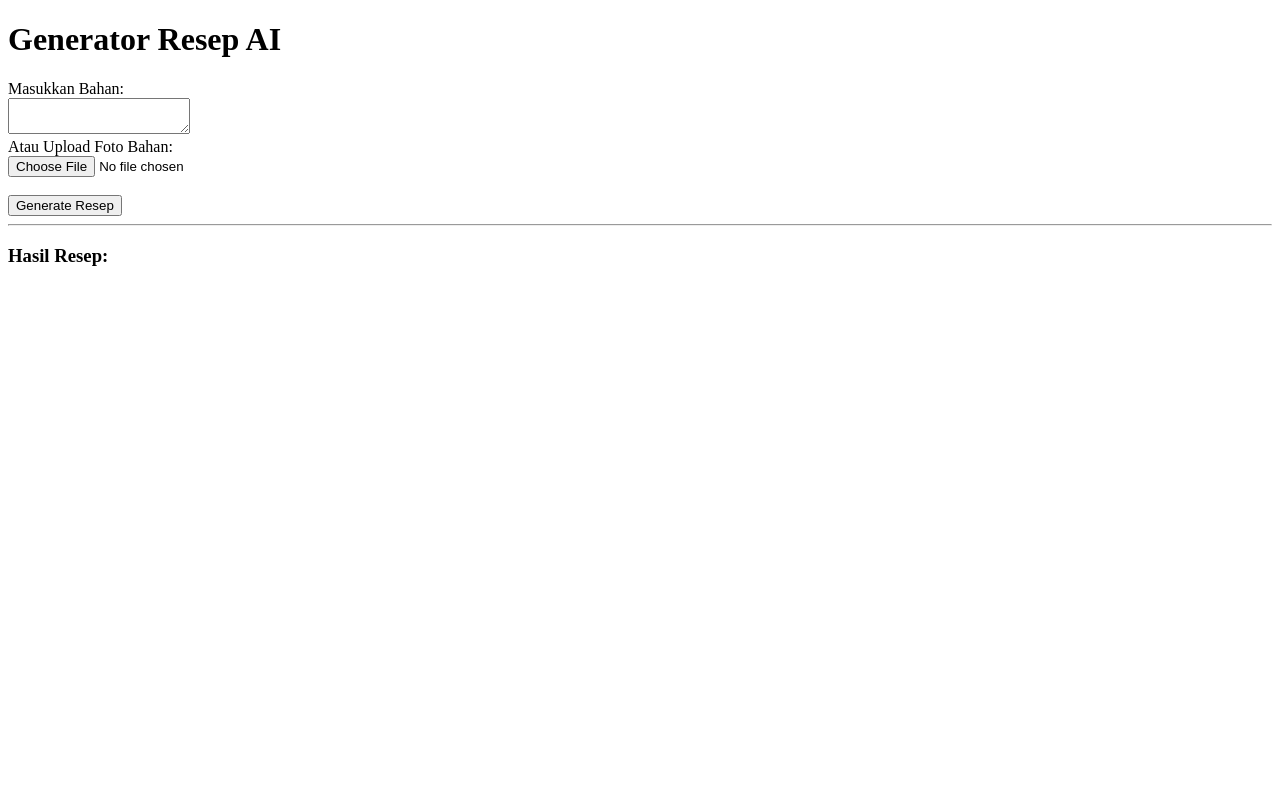
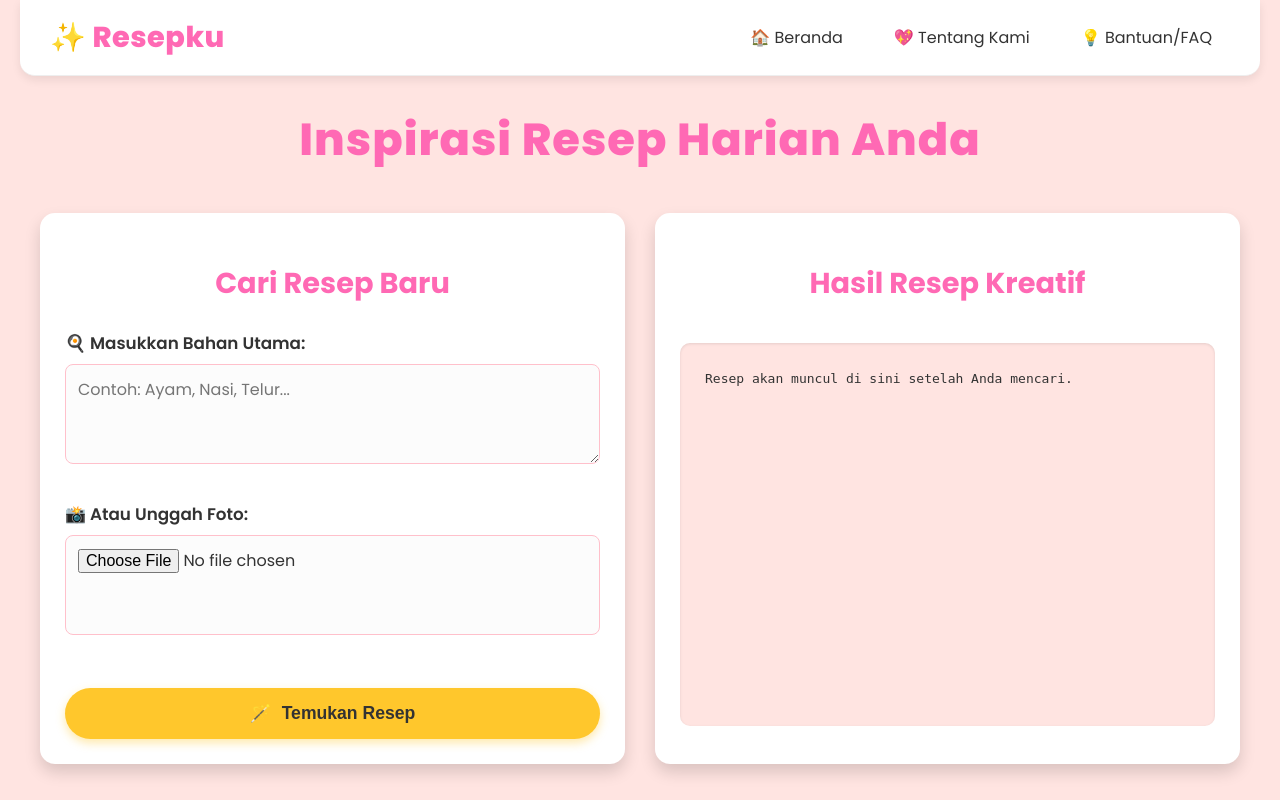
Before and after one commit to salsabilatafdhila/recommendation_recipe, a PHP site: page / in a window 1280 px wide. Run offline with PHP 8.4, Linux system fonts and the light colour scheme.

Commit message:
[ADD] tampilan halaman utama

```diff
--- a/index.php
+++ b/index.php
@@ -68,18 +68,49 @@ if ($_SERVER['REQUEST_METHOD'] == 'POST') {
 
 <!DOCTYPE html>
 <html>
-<head><title>Gemini Recipe Generator</title></head>
+<head>
+    <title>✨ Resep AI Pinterest-Style</title>
+    <link rel="stylesheet" href="style.css">
+</head>
 <body>
-    <h1>Generator Resep AI</h1>
-    <form method="POST" enctype="multipart/form-data">
-        <label>Masukkan Bahan:</label><br>
-        <textarea name="bahan"></textarea><br>
-        <label>Atau Upload Foto Bahan:</label><br>
-        <input type="file" name="image"><br><br>
-        <button type="submit">Generate Resep</button>
-    </form>
-    <hr>
-    <h3>Hasil Resep:</h3>
-    <pre><?php echo htmlspecialchars($resultText); ?></pre>
-</body>
+    <div class="main-wrapper">
+        <nav class="navbar">
+            <a href="index.php" class="navbar-brand">✨ Resepku</a>
+
+            <div class="navbar-menu">
+                <a href="index.php">🏠 Beranda</a>
+                <a href="about.php">💖 Tentang Kami</a>
+                <a href="faq.php">💡 Bantuan/FAQ</a>
+            </div>
+        </nav>
+
+        <h1 class="page-title">Inspirasi Resep Harian Anda</h1>
+
+
+        <div class="pinterest-grid">
+            <div class="grid-item card form-card">
+                <h2 class="card-title">Cari Resep Baru</h2>
+                <form method="POST" enctype="multipart/form-data">
+                    <div class="input-group">
+                        <label for="bahan">🍳 Masukkan Bahan Utama:</label>
+                        <textarea name="bahan" id="bahan" placeholder="Contoh: Ayam, Nasi, Telur..."><?php echo htmlspecialchars($bahan ?? ''); ?></textarea>
+                    </div>
+
+                    <div class="input-group">
+                        <label for="image">📸 Atau Unggah Foto:</label>
+                        <input type="file" name="image" id="image" accept="image/*">
+                    </div>
+
+                    <button type="submit">
+                        <span>🪄</span> Temukan Resep
+                    </button>
+                </form>
+            </div>
+
+            <div class="grid-item card result-card">
+                <h2 class="card-title">Hasil Resep Kreatif</h2>
+                <pre class="recipe-output"><?php echo htmlspecialchars($resultText ?: "Resep akan muncul di sini setelah Anda mencari."); ?></pre>
+            </div>
+        </div>
+    </div> </body>
 </html>
--- /dev/null
+++ b/style.css
@@ -0,0 +1,252 @@
+/* File: style.css - Gaya aesthetic Pinterest (Pink & Kuning Emas) */
+
+@import url('https://fonts.googleapis.com/css2?family=Poppins:wght@300;400;600;700;800&display=swap');
+
+:root {
+    /* Skema Warna Pink & Kuning Emas (Aksen) */
+    --pink-light: #FFC0CB; /* Pink Ceria */
+    --pink-dark: #FF69B4; /* Hot Pink */
+    --pink-bg: #FFE4E1; /* Misty Rose, Background halus */
+
+    --accent-yellow: #FFC72C; /* Kuning Emas/Mustard */
+    --accent-dark: #C9961A;   /* Kuning yang lebih gelap */
+
+    --text-dark: #333;
+    --text-light: #FFF;
+    --shadow-subtle: 0 4px 10px rgba(0, 0, 0, 0.08); /* Bayangan lebih halus */
+    --shadow-medium: 0 8px 16px rgba(0, 0, 0, 0.15); /* Bayangan sedang */
+}
+
+body {
+    font-family: 'Poppins', sans-serif;
+    background-color: var(--pink-bg); /* Latar belakang pink halus */
+    color: var(--text-dark);
+    margin: 0;
+    padding: 0; /* Padding dihapus dari body, ditangani oleh main-wrapper */
+    display: flex;
+    justify-content: center;
+    min-height: 100vh;
+}
+
+.main-wrapper {
+    width: 100%;
+    max-width: 1200px; /* Tampilan lebar */
+    padding: 0 20px 20px 20px; /* Padding di sekitar konten utama */
+}
+
+/* --- Navigasi ala Pinterest --- */
+.navbar {
+    background-color: var(--text-light); /* Navbar putih */
+    padding: 15px 30px; /* Padding lebih besar */
+    border-bottom: 1px solid #eee; /* Garis bawah halus */
+    margin: 0 -20px 30px -20px; /* Menutupi padding main-wrapper agar full width */
+    box-shadow: var(--shadow-subtle);
+    display: flex;
+    justify-content: space-between;
+    align-items: center;
+    position: sticky; /* Sticky navbar */
+    top: 0;
+    z-index: 1000;
+    border-radius: 0 0 15px 15px; /* Sedikit rounded di bawah */
+}
+
+.navbar-brand {
+    color: var(--pink-dark); /* Brand dengan warna pink gelap */
+    font-size: 1.8em;
+    font-weight: 800;
+    text-decoration: none;
+    letter-spacing: 0.5px;
+}
+
+.navbar-menu {
+    display: flex;
+    gap: 15px;
+}
+
+.navbar-menu a {
+    color: var(--text-dark); /* Teks menu gelap */
+    text-decoration: none;
+    font-weight: 500;
+    padding: 10px 18px;
+    border-radius: 20px; /* Tombol menu rounded */
+    transition: background-color 0.3s, color 0.3s;
+}
+
+.navbar-menu a:hover {
+    background-color: var(--pink-light); /* Hover menjadi pink muda */
+    color: var(--pink-dark);
+}
+
+/* --- Judul Halaman --- */
+.page-title {
+    color: var(--pink-dark);
+    text-align: center;
+    margin-bottom: 40px;
+    font-weight: 800;
+    font-size: 2.8em;
+    letter-spacing: 1px;
+}
+
+/* ---------------------------------------------------- */
+/* --- Pinterest Grid Layout --- */
+/* ---------------------------------------------------- */
+
+.pinterest-grid {
+    display: grid;
+    grid-template-columns: repeat(auto-fit, minmax(300px, 1fr)); /* Kolom adaptif */
+    gap: 30px; /* Jarak antar card */
+    margin-bottom: 40px;
+}
+
+.grid-item {
+    display: flex; /* Untuk memastikan konten mengisi card */
+    flex-direction: column;
+}
+
+.card {
+    background-color: var(--text-light); /* Latar belakang card putih */
+    border-radius: 15px;
+    box-shadow: var(--shadow-medium); /* Bayangan card sedang */
+    padding: 25px;
+    height: 100%; /* Penting agar card setinggi mungkin */
+    display: flex;
+    flex-direction: column;
+}
+
+.card-title {
+    color: var(--pink-dark);
+    font-size: 1.8em;
+    font-weight: 700;
+    margin-bottom: 25px;
+    text-align: center;
+}
+
+/* --- Form Card --- */
+.form-card form {
+    display: grid;
+    gap: 20px;
+    flex-grow: 1; /* Agar form mengisi sisa ruang di card */
+}
+
+.input-group {
+    display: flex;
+    flex-direction: column;
+}
+
+label {
+    display: flex;
+    align-items: center;
+    gap: 8px;
+    font-weight: 600;
+    margin-bottom: 8px;
+    color: var(--text-dark); /* Label teks gelap */
+    font-size: 1.05em;
+}
+
+textarea, input[type="file"] {
+    width: 100%;
+    padding: 12px;
+    border: 1px solid var(--pink-light); /* Border pink muda */
+    border-radius: 8px;
+    box-sizing: border-box;
+    resize: vertical;
+    min-height: 100px;
+    font-family: 'Poppins', sans-serif;
+    font-size: 1em;
+    background-color: #fcfcfc; /* Sedikit off-white */
+}
+textarea:focus, input[type="file"]:focus {
+    outline: none;
+    border-color: var(--accent-yellow); /* Focus dengan aksen kuning */
+    box-shadow: 0 0 0 3px rgba(255, 199, 44, 0.3);
+}
+
+
+/* --- Button --- */
+button {
+    background-color: var(--accent-yellow); /* Tombol Kuning Emas */
+    color: var(--text-dark);
+    padding: 15px 25px;
+    border: none;
+    border-radius: 30px; /* Sedikit lebih kecil dari 50px */
+    font-size: 1.1em;
+    font-weight: 700;
+    cursor: pointer;
+    transition: background-color 0.3s, transform 0.2s;
+    box-shadow: 0 4px 10px rgba(255, 199, 44, 0.4);
+    display: flex;
+    align-items: center;
+    justify-content: center;
+    gap: 10px;
+    margin-top: auto; /* Penting: Dorong tombol ke bawah card */
+}
+
+button:hover {
+    background-color: var(--pink-dark); /* Hover ke pink gelap */
+    color: var(--text-light);
+    transform: translateY(-2px);
+    box-shadow: 0 6px 12px rgba(255, 105, 180, 0.5);
+}
+
+/* --- Result Card --- */
+.recipe-output {
+    background-color: var(--pink-bg); /* Latar belakang hasil resep pink halus */
+    padding: 25px;
+    border-radius: 10px;
+    white-space: pre-wrap;
+    word-wrap: break-word;
+    font-size: 1em;
+    line-height: 1.7;
+    color: var(--text-dark);
+    box-shadow: inset 0 1px 3px rgba(0, 0, 0, 0.1);
+    flex-grow: 1; /* Agar mengisi sisa ruang di card */
+}
+
+
+/* --- Error Message --- */
+.error-message {
+    background-color: #FFD2D2;
+    color: #D8000C;
+    padding: 15px;
+    border-radius: 10px;
+    border: 1px solid #D8000C;
+    margin-bottom: 20px;
+    font-weight: 600;
+    text-align: center;
+    max-width: 800px; /* Batasi lebar pesan error */
+    margin-left: auto;
+    margin-right: auto;
+}
+
+/* --- Media Queries for Responsiveness --- */
+@media (max-width: 768px) {
+    .navbar {
+        flex-direction: column;
+        align-items: center;
+        padding: 15px 20px;
+    }
+    .navbar-menu {
+        margin-top: 15px;
+    }
+    .page-title {
+        font-size: 2em;
+        margin-bottom: 30px;
+    }
+    .pinterest-grid {
+        grid-template-columns: 1fr; /* Satu kolom untuk mobile */
+        gap: 20px;
+    }
+    .main-wrapper {
+        padding: 0 15px 15px 15px;
+    }
+    .card {
+        padding: 20px;
+    }
+    .card-title {
+        font-size: 1.5em;
+    }
+    button {
+        padding: 12px 20px;
+        font-size: 1em;
+    }
+}
```
